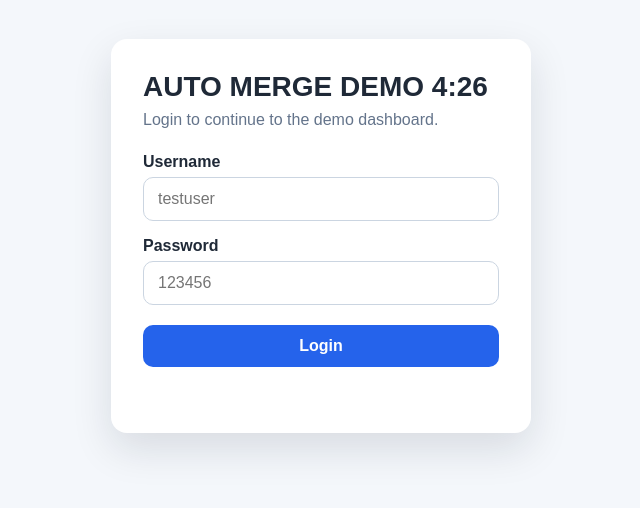
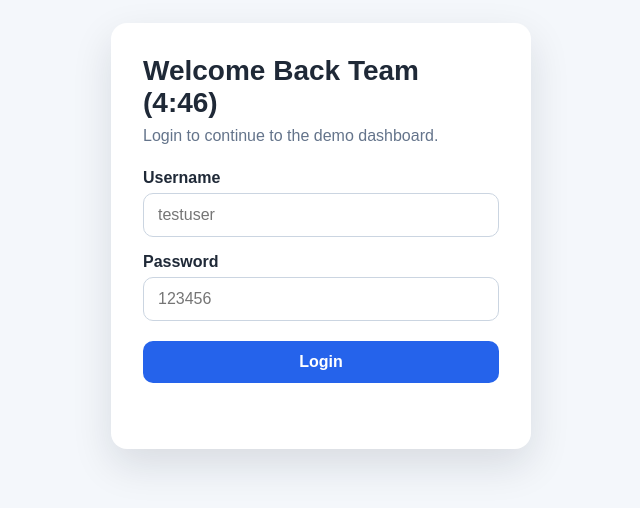
Before and after one commit to khoi-nguyen-spiraledge/Circle_PlaywrightTest, a website: page app/login.html in a window 1280 px wide. Shown: the part 164-672 px from the top of the page, without its empty margins (319-959 px from the left). Drawn offline with Linux system fonts and the light colour scheme.

Commit message:
update code file config

```diff
--- a/app/login.html
+++ b/app/login.html
@@ -9,7 +9,7 @@
   <body>
     <main class="page">
       <section class="login-card">
-        <h1>AUTO MERGE DEMO 4:26</h1>
+        <h1>Welcome Back Team (4:46)</h1>
         <p class="subtitle">Login to continue to the demo dashboard.</p>
 
         <form id="login-form">
```
Also changed, not shown: .circleci/config.yml.
